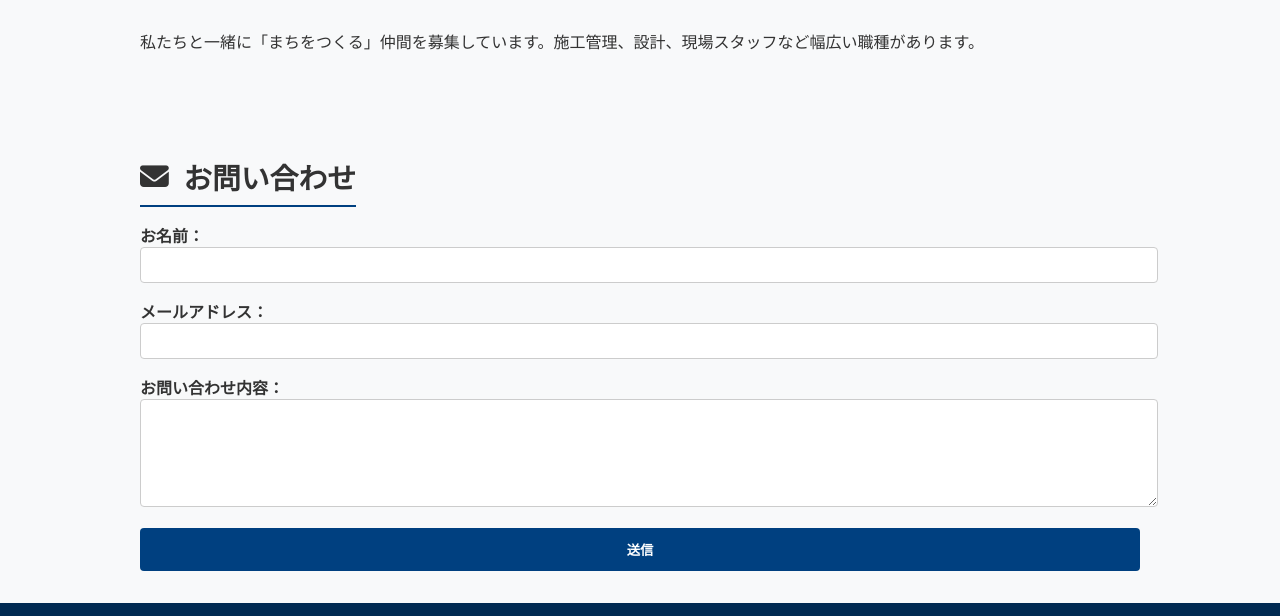
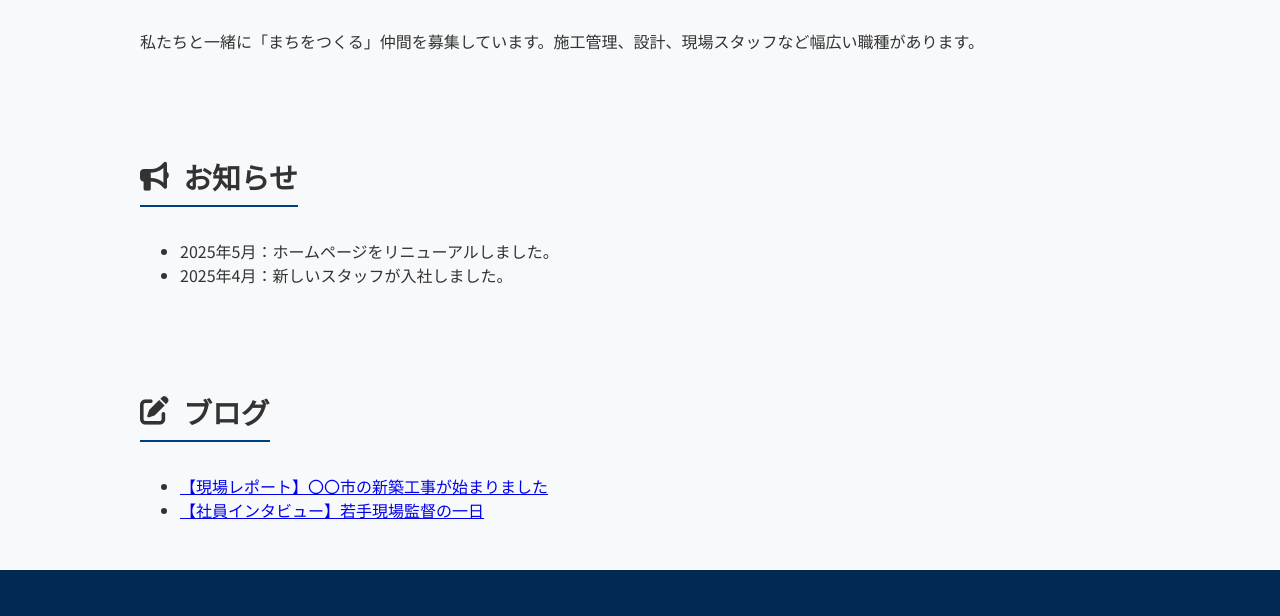
Before and after one commit to sakuta1214/sakuta, a plain HTML site: page index.html in a window 1280 px wide. Shown: the part 1181-1797 px from the top of the page. Drawn offline with Linux system fonts and the light colour scheme; a small style sheet from the web is missing.

Commit message:
Update index.html

```diff
--- a/index.html
+++ b/index.html
@@ -26,10 +26,11 @@
       <nav>
         <ul>
           <li><a href="index.html">HOME</a></li>
-        　<li><a href="services.html">事業内容</a></li>
-        　<li><a href="company.html">会社概要</a></li>
-        　<li><a href="recruit.html">採用情報</a></li>
-       　 <li><a href="contact.html">お問い合わせ</a></li>
+          <li><a href="services.html">事業内容</a></li>
+          <li><a href="company.html">会社概要</a></li>
+          <li><a href="recruit.html">採用情報</a></li>
+          <li><a href="#news">お知らせ</a></li>
+          <li><a href="#blog">ブログ</a></li>
         </ul>
       </nav>
     </div>
@@ -62,20 +63,22 @@
     <p>私たちと一緒に「まちをつくる」仲間を募集しています。施工管理、設計、現場スタッフなど幅広い職種があります。</p>
   </section>
 
-  <section id="contact" class="container fadein">
-    <h2><i class="fa-solid fa-envelope"></i> お問い合わせ</h2>
-    <form action="https://formspree.io/f/mpwdgyqa" method="POST">
-      <label>お名前：
-        <input type="text" name="name" required />
-      </label>
-      <label>メールアドレス：
-        <input type="email" name="email" required />
-      </label>
-      <label>お問い合わせ内容：
-        <textarea name="message" rows="5" required></textarea>
-      </label>
-      <button type="submit">送信</button>
-    </form>
+  <!-- お知らせ -->
+  <section id="news" class="container fadein">
+    <h2><i class="fa-solid fa-bullhorn"></i> お知らせ</h2>
+    <ul>
+      <li>2025年5月：ホームページをリニューアルしました。</li>
+      <li>2025年4月：新しいスタッフが入社しました。</li>
+    </ul>
+  </section>
+
+  <!-- ブログ -->
+  <section id="blog" class="container fadein">
+    <h2><i class="fa-solid fa-pen-to-square"></i> ブログ</h2>
+    <ul>
+      <li><a href="blog/post1.html">【現場レポート】〇〇市の新築工事が始まりました</a></li>
+      <li><a href="blog/post2.html">【社員インタビュー】若手現場監督の一日</a></li>
+    </ul>
   </section>
 
   <footer>
```
